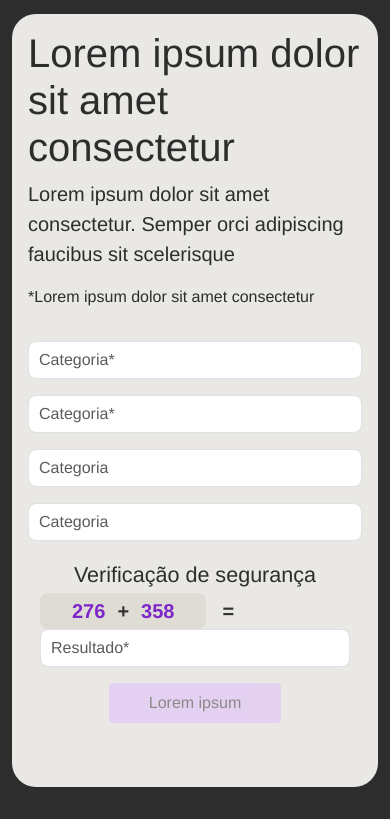
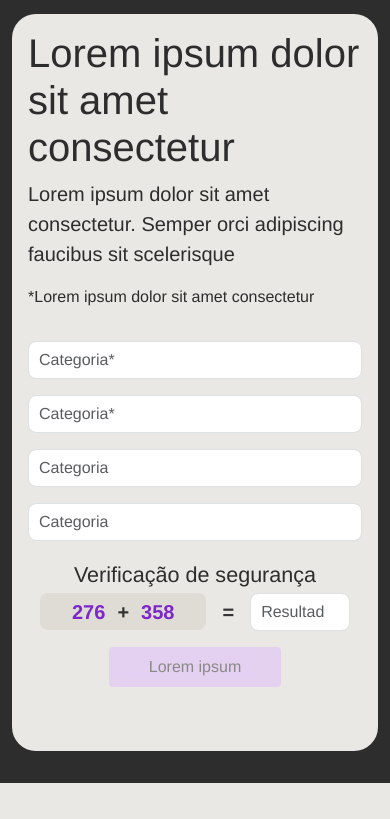
Before and after one commit to lshv04/Monks1, a React (Vite) app: page / in a window 390 px wide. Shown: the part 5419-6238 px from the top of the page. After the commit the page ends 6202 px from the top, so only its background shows below. Built offline with nearby package versions, Linux system fonts and the light colour scheme.

Commit message:
alinhado grid para melhorar responsividade

```diff
--- a/src/components/Section7.jsx
+++ b/src/components/Section7.jsx
@@ -132,15 +132,14 @@ const Section7 = () => {
                                 <div className={`bord container ${styles.securityCheck}`}>
                                     <div className={`bord row ${styles.checkContainer}`}>
                                         <h4 className='bord col-12 col-md-4 '>Verificação de segurança</h4>
-                                        <div className='bord col-12 col-md-4 d-flex align-items-center gap-3'>
+                                        <div className='bord col-12 col-md-8 d-flex align-items-center gap-3'>
                                         <span className={`bord  ${styles.combinedNumbers}`}>
                                             <span className={styles.numberBox}>{num1}</span>
                                             <span className={styles.operator}>+</span>
                                             <span className={styles.numberBox}>{num2}</span>
                                         </span>
                                         <span className={styles.operator}>=</span>
-                                        </div>
-                                        <div className='bord col-12 col-md-4 d-flex align-items-center'>
+
                                         <input
                                             type="number"
                                             className={`form-control  ${styles.inputFieldValidation}`}
```
